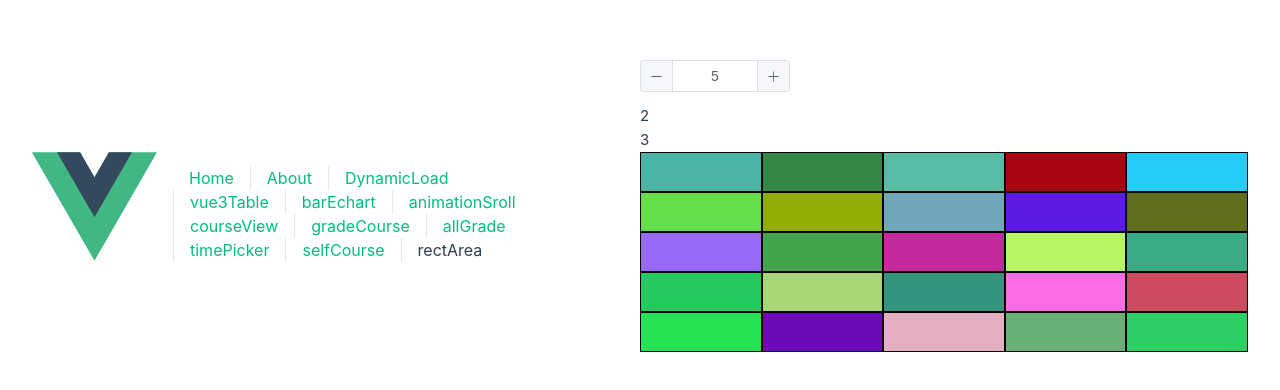
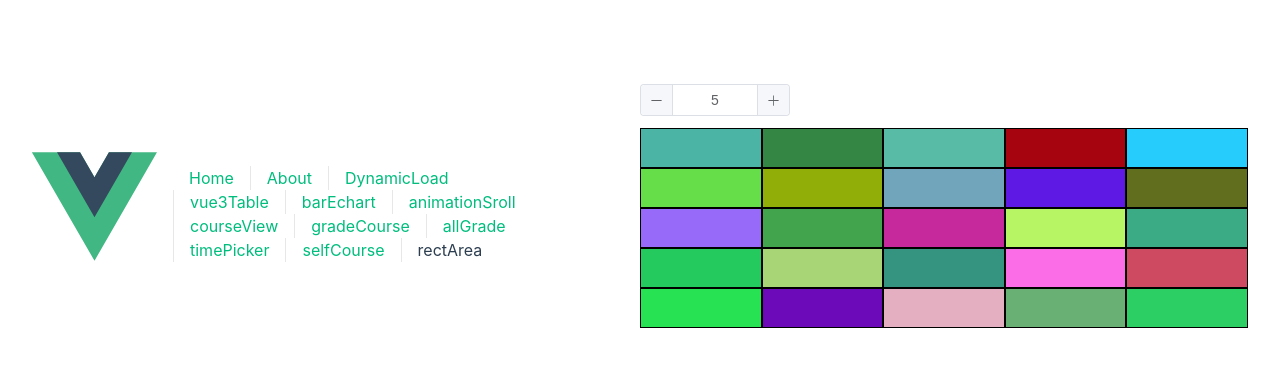
Before and after one commit to yepi-bit/vue3badou, a Vue app: page /rectArea in a window 1280 px wide. Shown: the part 194-584 px from the top of the page. Built offline with nearby package versions, Linux system fonts and the light colour scheme.

Commit message:
test
(cherry picked from commit 1b956319d773df704445381e51f0094e93df1b60)

```diff
--- a/src/views/rectArea.vue
+++ b/src/views/rectArea.vue
@@ -1,8 +1,6 @@
 <template>
   <div>
     <el-input-number v-model="sideLength" :min="1" :max="100" style="margin-bottom: 12px"></el-input-number>
-    <div>2</div>
-    <div>3</div>
     <div class="container" :style="{ gridTemplateColumns: `repeat(${sideLength}, 1fr)` }">
       <div v-for="(area, index) in areas" :key="index" class="sub-square" :style="{ backgroundColor: area.color, gridArea: area.gridArea }"></div>
     </div>
```
